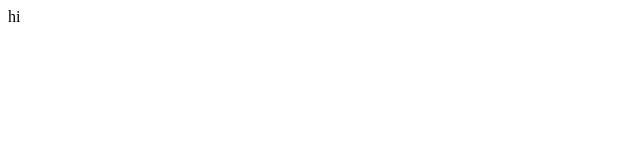
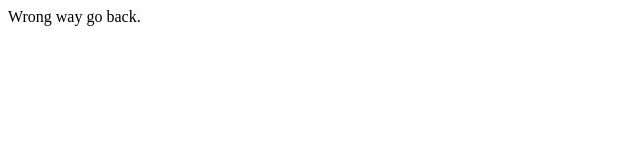
Before and after one commit to geotabular/ifljava, a website: page index.html in a window 1280 px wide. Shown: the whole page, without its empty margins (0-640 px from the left). Drawn offline with Linux system fonts and the light colour scheme.

Commit message:
edit index

```diff
--- a/index.html
+++ b/index.html
@@ -1,5 +1,5 @@
 <html>
 <head>
 <title>hi</title>
-<body>hi</body>
+<body>Wrong way go back.</body>
 </html>
```
